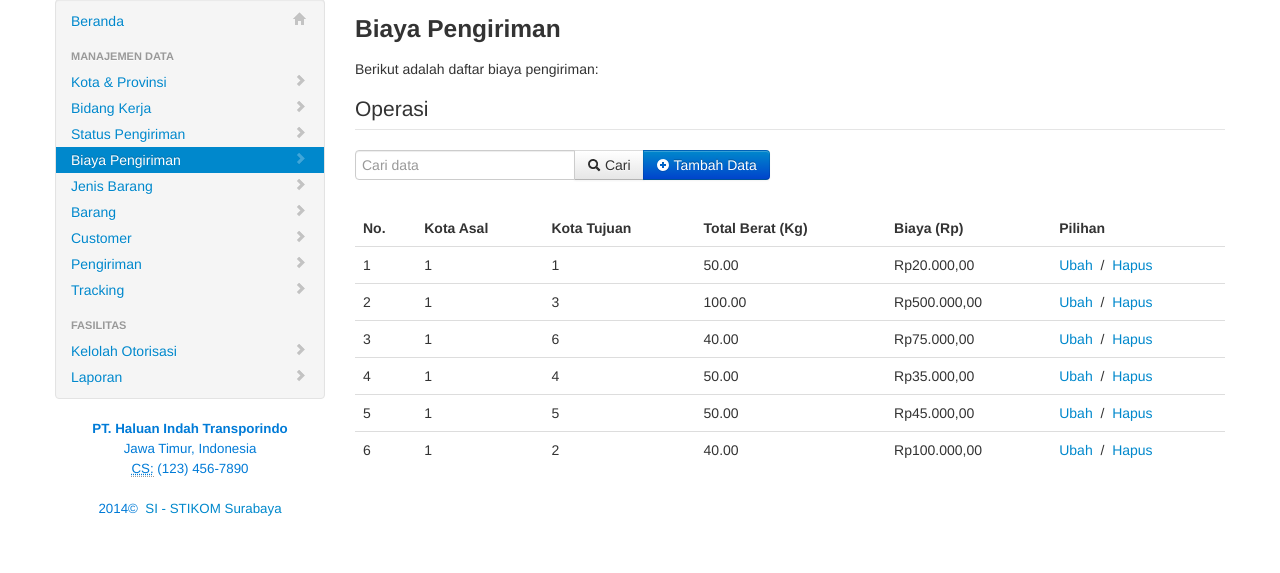
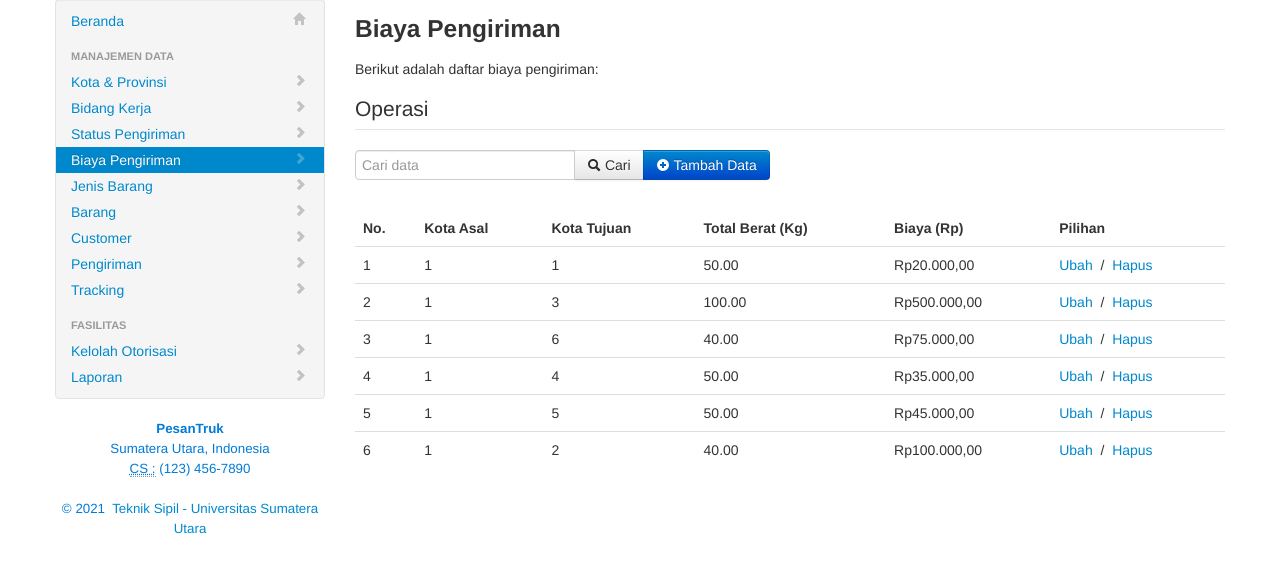
Before and after one commit to fakhririzha/aplikasi-logistik, a CodeIgniter app: page /psi-haluanindah-master/index.php/pg_admin/biaya in a window 1280 px wide. Shown: the part 66-639 px from the top of the page. Run offline with CodeIgniter, Linux system fonts and the light colour scheme; data comes from the database, SQL or seed files in the repository; some libraries are stand-ins or nearby versions.

Commit message:
Mengubah credit info pada halaman admin

```diff
--- a/application/views/admin/pg_admin.php
+++ b/application/views/admin/pg_admin.php
@@ -160,12 +160,12 @@
 					</ul>
 				</div>
 				<div class="left-foot">
-					<strong>PT. Haluan Indah Transporindo</strong><br>
-					Jawa Timur, Indonesia<br>
-					<abbr title="Phone">CS:</abbr> (123) 456-7890<br>
+					<strong>PesanTruk</strong><br>
+					Sumatera Utara, Indonesia<br>
+					<abbr title="Phone">CS :</abbr> (123) 456-7890<br>
 					&nbsp;<br>
-					2014&copy;&nbsp;
-					<a href="http://www.stikom.edu">SI - STIKOM Surabaya</a>
+					&copy; <?php echo date("Y"); ?>&nbsp;
+					<a href="https://www.usu.ac.id">Teknik Sipil - Universitas Sumatera Utara</a>
 				</div>
 			</div>
 			<div class="span9">
--- a/application/views/guest/page.php
+++ b/application/views/guest/page.php
@@ -192,7 +192,7 @@
 							<abbr title="Phone">CS :</abbr> (123) 456-7890<br>
 							&nbsp;<br>
 							&copy; <?php echo date("Y"); ?>&nbsp;
-							<a href="http://www.stikom.edu">Teknik Sipil - Universitas Sumatera Utara</a>
+							<a href="https://www.usu.ac.id">Teknik Sipil - Universitas Sumatera Utara</a>
 						</li>
 					</ul>
 				</div>
```
